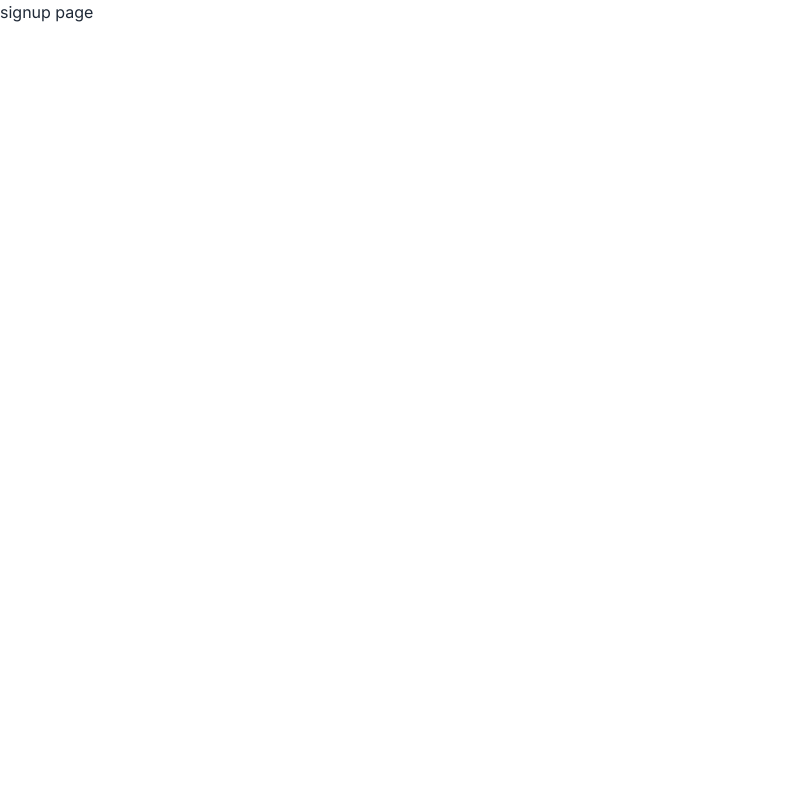
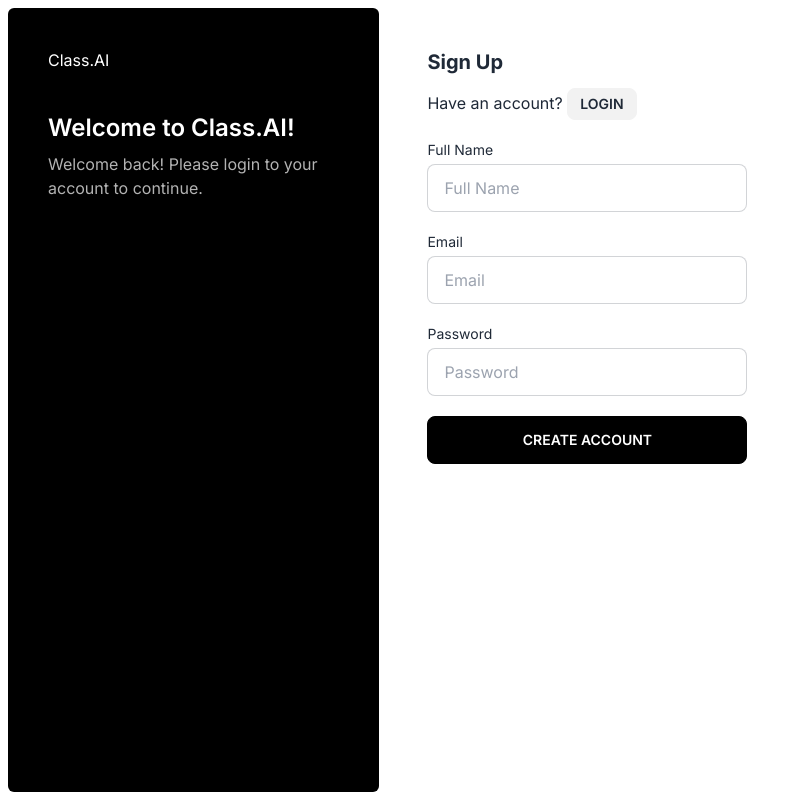
Before and after one commit to anuragpoolakkal/class.ai, a Next.js app in the folder client/: page /signup in a window 1280 px wide. Shown: the whole page, without its empty margins (0-809 px from the left). Built offline with nearby package versions, Linux system fonts and the light colour scheme.

Commit message:
signup, login ui

```diff
--- a/client/src/app/login/page.tsx
+++ b/client/src/app/login/page.tsx
@@ -1,7 +1,67 @@
-export default function Login() {
-  return (
-    <div>
-      <h1>login page</h1>
-    </div>
-  )
+"use client";
+import serverURL from '@/utils/utils';
+import axios from 'axios';
+import Link from 'next/link'
+import { useEffect, useState } from 'react';
+import { ToastContainer, toast } from 'react-toastify';
+import 'react-toastify/dist/ReactToastify.css';
+
+export default function Home() {
+    useEffect(() => {
+        if (typeof window !== 'undefined') {
+            if (localStorage.getItem("token")) {
+                // window.location.href = "/chat";
+            }
+        }
+    }, [])
+
+    const [email, setEmail] = useState<string>("");
+    const [password, setPassword] = useState<string>("");
+
+    const login = async () => {
+        const config = {
+            method: "POST",
+            url: `${serverURL}/api/users/login`,
+            headers: {
+                "Authorization": `Bearer ${localStorage.getItem("token")}`,
+                "Content-Type": `application/json`,
+            },
+            data: {
+                "email": email,
+                "password": password,
+            }
+        };
+
+        axios(config)
+            .then((response) => {
+                toast.success("Logged In!");
+                localStorage.setItem("token", response.data.token);
+                window.location.href = "/admin/dashboard";
+            })
+            .catch((error) => {
+                toast.error("Something went wrong!");
+            });
+    }
+
+    return (
+        <main className="w-screen h-screen bg-base-100 flex p-2 overflow-hidden">
+            <div className='flex flex-col text-white p-10 max-w-[30vw] bg-primary h-full rounded-md'>
+                <p className="mb-10">Class.AI</p>
+                <p className="text-2xl font-semibold mb-2">
+                    Welcome to Class.AI!
+                </p>
+                <p className="opacity-70">Welcome back! Please login to your account to continue.</p>
+            </div>
+            <div className="animate-fade-in-bottom flex flex-col w-full h-full ml-2 rounded-md p-10">
+                <p className="font-bold text-xl mb-5">Login</p>
+                <p className="mb-5">Don&apos;t have an account? <Link href={'/signup'}><label htmlFor="createchatbot_modal" className="btn btn-sm">Sign up</label></Link></p>
+                <p className="text-sm mb-1">Email</p>
+                <input className="input input-bordered mb-5 max-w-xs" placeholder="Email" type="text" onChange={(x) => setEmail(x.target.value)} value={email} />
+                <p className="text-sm mb-1">Password</p>
+                <input className="input input-bordered mb-5 max-w-xs" placeholder="Password" type="password" onChange={(x) => setPassword(x.target.value)} value={password} />
+                <button className="btn btn-primary max-w-xs" onClick={() => login()}>Login</button>
+            </div>
+            <ToastContainer />
+        </main>
+    )
 }
--- a/client/src/app/signup/page.tsx
+++ b/client/src/app/signup/page.tsx
@@ -1,7 +1,70 @@
-export default function Signup() {
-  return (
-    <div>
-      <h1>signup page</h1>
-    </div>
-  )
+"use client";
+import serverURL from '@/utils/utils';
+import axios from 'axios';
+import Link from 'next/link'
+import { useEffect, useState } from 'react';
+import { ToastContainer, toast } from 'react-toastify';
+import 'react-toastify/dist/ReactToastify.css';
+
+export default function Home() {
+    useEffect(() => {
+        if (typeof window !== 'undefined') {
+            if (localStorage.getItem("token")) {
+                // window.location.href = "/chat";
+            }
+        }
+    }, [])
+
+    const [name, setName] = useState<string>("");
+    const [email, setEmail] = useState<string>("");
+    const [password, setPassword] = useState<string>("");
+
+    const signup = async () => {
+        const config = {
+            method: "POST",
+            url: `${serverURL}/users/signup`,
+            headers: {
+                "Authorization": `Bearer ${localStorage.getItem("token")}`,
+                "Content-Type": `application/json`,
+            },
+            data: {
+                "name": name,
+                "email": email,
+                "password": password,
+            }
+        };
+
+        axios(config)
+            .then((response) => {
+                toast.success("Account created!");
+                window.location.href = "/login";
+            })
+            .catch((error) => {
+                toast.error("Something went wrong!");
+            });
+    }
+
+    return (
+        <main className="w-screen h-screen bg-base-100 flex p-2 overflow-hidden">
+            <div className='flex flex-col text-white p-10 max-w-[30vw] bg-primary h-full rounded-md'>
+                <p className="mb-10">Class.AI</p>
+                <p className="text-2xl font-semibold mb-2">
+                    Welcome to Class.AI!
+                </p>
+                <p className="opacity-70">Welcome back! Please login to your account to continue.</p>
+            </div>
+            <div className="animate-fade-in-bottom flex flex-col w-full h-full ml-2 rounded-md p-10">
+                <p className="font-bold text-xl mb-3">Sign Up</p>
+                <p className="mb-5">Have an account? <Link href={'/login'}><label htmlFor="createchatbot_modal" className="btn btn-sm">Login</label></Link></p>
+                <p className="text-sm mb-1">Full Name</p>
+                <input className="input input-bordered mb-5 max-w-xs" placeholder="Full Name" type="text" onChange={(x) => setName(x.target.value)} value={name} />
+                <p className="text-sm mb-1">Email</p>
+                <input className="input input-bordered mb-5 max-w-xs" placeholder="Email" type="text" onChange={(x) => setEmail(x.target.value)} value={email} />
+                <p className="text-sm mb-1">Password</p>
+                <input className="input input-bordered mb-5 max-w-xs" placeholder="Password" type="password" onChange={(x) => setPassword(x.target.value)} value={password} />
+                <button className="btn btn-primary max-w-xs" onClick={() => signup()}>Create account</button>
+            </div>
+            <ToastContainer />
+        </main>
+    )
 }
--- /dev/null
+++ b/client/src/components/NavBar.tsx
@@ -0,0 +1,7 @@
+export default function NavBar() {
+    return (
+      <div className="">
+        <h1>login page</h1>
+      </div>
+    )
+  }
--- a/client/src/utils/utils.ts
+++ b/client/src/utils/utils.ts
@@ -0,0 +1,3 @@
+const serverURL = "http://localhost:8080"
+
+export default serverURL;
--- /dev/null
+++ b/package.json
@@ -0,0 +1,6 @@
+{
+  "dependencies": {
+    "axios": "^1.6.1",
+    "react-toastify": "^9.1.3"
+  }
+}
```
Also changed, not shown: 1 other file (tests, documents, lock files or other folders).
